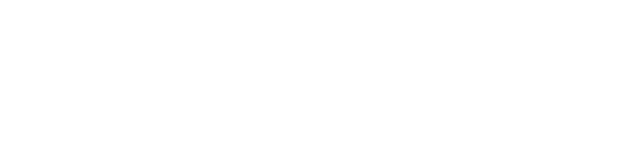
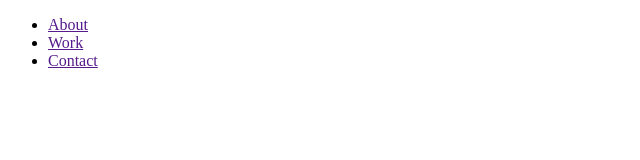
Before and after one commit to ever-eduardo/freeCodeCamp, a plain HTML site: page Responsive Web Design/Personal Portfolio/index.html in a window 1280 px wide. Shown: the whole page, without its empty margins (0-640 px from the left). Drawn offline with Linux system fonts and the light colour scheme.

Commit message:
Structure navigation bar

```diff
--- a/Responsive Web Design/Personal Portfolio/index.html
+++ b/Responsive Web Design/Personal Portfolio/index.html
@@ -7,6 +7,18 @@
     <title>Personal Portfolio</title>
 </head>
 <body>
-
+    <nav id="navbar" class="nav">
+        <ul class="nav-list">
+            <li>
+                <a href="">About</a>
+            </li>
+            <li>
+                <a href="">Work</a>
+            </li>
+            <li>
+                <a href="">Contact</a>
+            </li>
+        </ul>
+    </nav>
 </body>
 </html>
```
